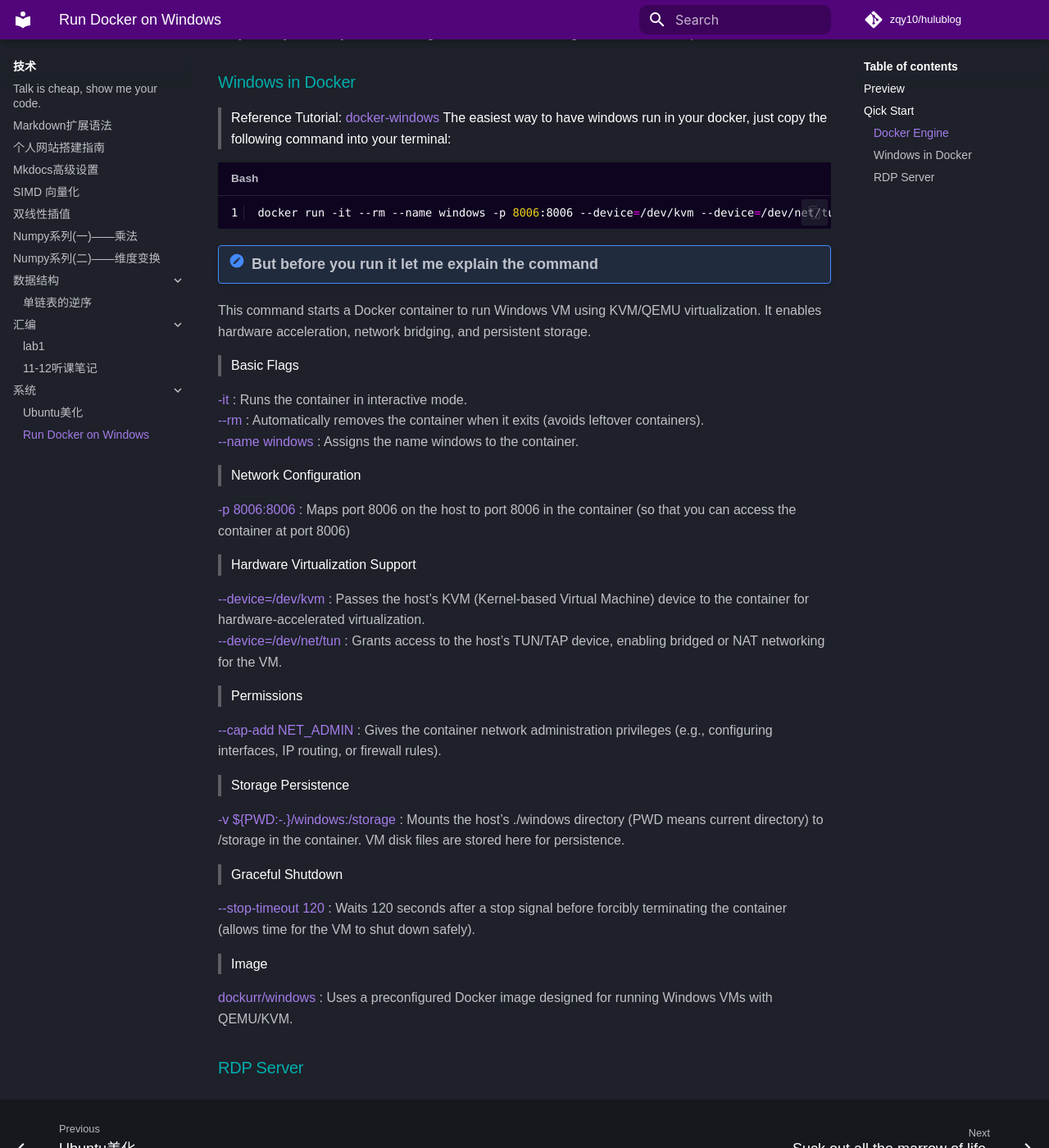
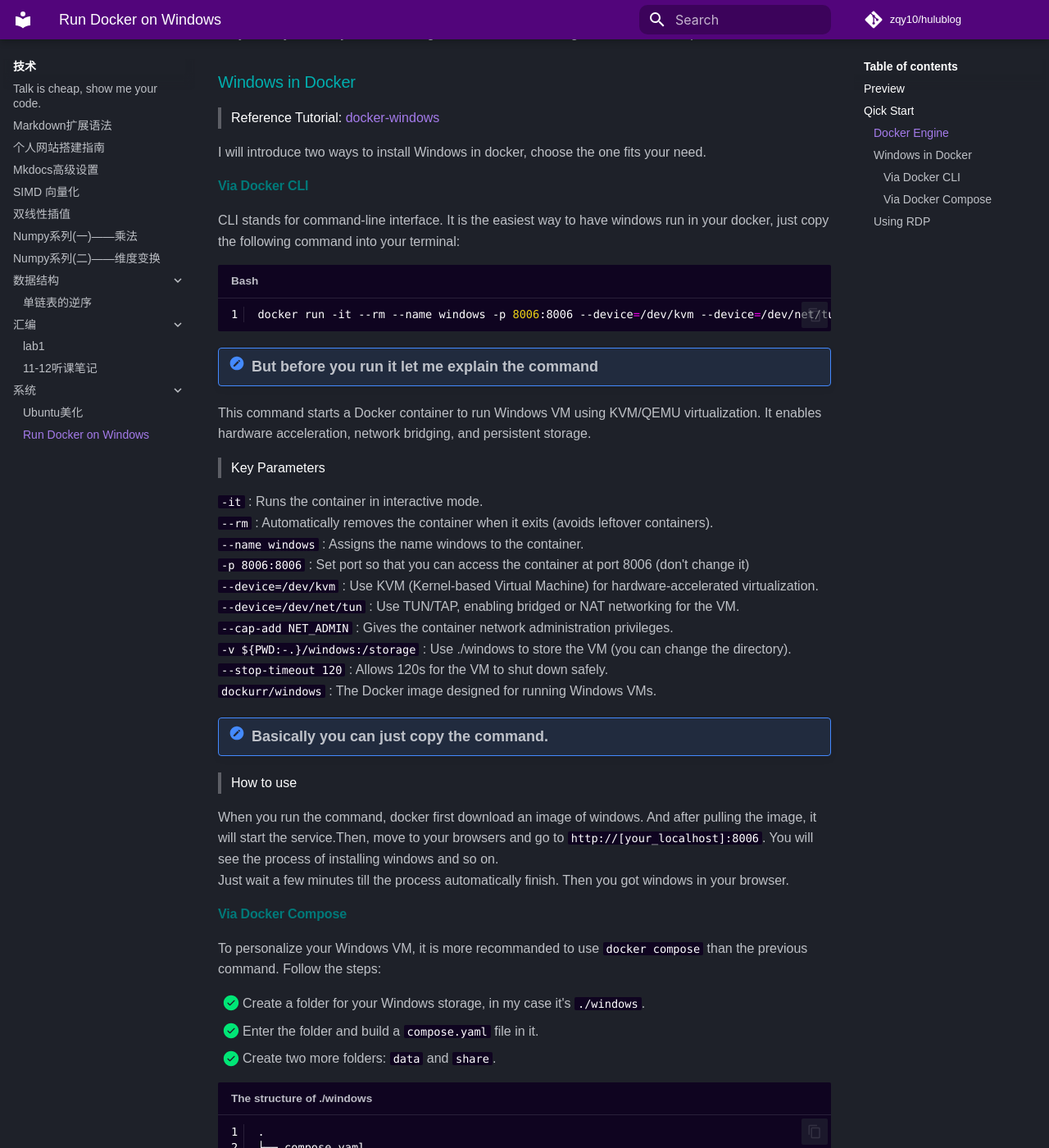
Before and after one commit to zqy10/hulublog, an MkDocs documentation site: the page built from docs/技术/系统/2025-04-11.md, in a window 1280 px wide and 1400 px high, scrolled down 2553 px. Shown: the whole window at 82% size. Built offline with MkDocs 1.6.1 and Material for MkDocs 9.7.7, drawn with Linux system fonts in a browser that asks for light colours; emoji names are drawn with the system emoji font; comment, search, counter and statistics services are not loaded; a style sheet for code colours, icons or effects is not loaded; some of the changed text lies outside the part shown.

Commit message:
finish docker-windows

````diff
--- a/docs/技术/系统/2025-04-11.md
+++ b/docs/技术/系统/2025-04-11.md
@@ -83,48 +83,127 @@
 
 ### Windows in Docker
 > Reference Tutorial: [docker-windows](https://github.com/dockur/windows)
-The easiest way to have windows run in your docker, just copy the following command into your terminal:
+
+I will introduce two ways to install Windows in docker, choose the one fits your need.
+
+#### Via Docker CLI
+CLI stands for command-line interface. It is the easiest way to have windows run in your docker, just copy the following command into your terminal:
 
 ```bash
 docker run -it --rm --name windows -p 8006:8006 --device=/dev/kvm --device=/dev/net/tun --cap-add NET_ADMIN -v ${PWD:-.}/windows:/storage --stop-timeout 120 dockurr/windows
 ```
 !!!note "<font size =4 >But before you run it let me explain the command</font>"
 
+This command starts a Docker container to run Windows VM using KVM/QEMU virtualization. It enables hardware acceleration, network bridging, and persistent storage.
+> Key Parameters
 
-This command starts a Docker container to run Windows VM using KVM/QEMU virtualization. It enables hardware acceleration, network bridging, and persistent storage.
+`-it` : Runs the container in interactive mode.
+`--rm` : Automatically removes the container when it exits (avoids leftover containers).
+`--name windows` : Assigns the name windows to the container.
+`-p 8006:8006` : Set port so that you can access the container at port 8006 (don't change it)
+`--device=/dev/kvm` : Use KVM (Kernel-based Virtual Machine) for hardware-accelerated virtualization.
+`--device=/dev/net/tun` : Use TUN/TAP, enabling bridged or NAT networking for the VM.
+`--cap-add NET_ADMIN` : Gives the container network administration privileges.
+`-v ${PWD:-.}/windows:/storage` : Use ./windows to store the VM (you can change the directory).
+`--stop-timeout 120` : Allows 120s for the VM to shut down safely.
+`dockurr/windows` :  The Docker image designed for running Windows VMs.
 
+!!!note "<font size =4 >Basically you can just copy the command.</font>"
 
-> Basic Flags
+> How to use
 
-[-it]() : Runs the container in interactive mode.
-[--rm]() : Automatically removes the container when it exits (avoids leftover containers).
-[--name windows]() : Assigns the name windows to the container.
+When you run the command, docker first download an image of windows. And after pulling the image, it will start the service.Then, move to your browsers and go to `http://[your_localhost]:8006`. You will see the process of installing windows and so on.
+Just wait a few minutes till the process automatically finish. Then you got windows in your browser.
 
-> Network Configuration
+#### Via Docker Compose
 
-[-p 8006:8006]() : Maps port 8006 on the host to port 8006 in the container (so that you can access the container at port 8006)
+To personalize your Windows VM, it is more recommanded to use `docker compose` than the previous command. Follow the steps:
 
-> Hardware Virtualization Support
+- [x] Create a folder for your Windows storage, in my case it's `./windows`.
+- [x] Enter the folder and build a `compose.yaml` file in it.
+- [x] Create two more folders: `data` and `share`.
 
-[--device=/dev/kvm]() : Passes the host’s KVM (Kernel-based Virtual Machine) device to the container for hardware-accelerated virtualization.
-[--device=/dev/net/tun]() : Grants access to the host’s TUN/TAP device, enabling bridged or NAT networking for the VM.
+```text title="The structure of ./windows"
+.
+├── compose.yaml
+├── data
+└── share
+```
 
-> Permissions
+- [x] Paste these into the compose file:
 
-[--cap-add NET_ADMIN]() : Gives the container network administration privileges (e.g., configuring interfaces, IP routing, or firewall rules).
+```yaml
+services:
+  windows:
+    image: dockurr/windows
+    container_name: windows
+    environment:
+      VERSION: "11"  # your windows version
+      RAM_SIZE: "3G"  # the RAM size for your windows
+      CPU_CORES: "4"  # the number of CPU cores for your windows
+      DISK_SIZE: "125G"  # the disk size for your windows
+    devices:
+      - /dev/kvm
+      - /dev/net/tun
+    cap_add:
+      - NET_ADMIN
+    ports:
+      - 8006:8006
+      - 3389:3389/tcp
+      - 3389:3389/udp
+    volumes:
+      - ./share:/data  # mount the share folder
+      - ./data:/storage  # mount the storage folder
+    restart: always
+    stop_grace_period: 2m
+```
+!!!info
+    <font size=4>Feel free to customize the options with my comments. Unless you know what you're doing, paste the others.
+    `./share:/data` means you mount `./share` in your current folder to `/data` in the Windows VM so that you can exchange files between the two systems through this folder.
+    `./data:/storage` means you use `./data` in your current folder to store your Windows.</font>
 
-> Storage Persistence
+- [x] Save the compose file and run:
 
-[-v ${PWD:-.}/windows:/storage]() : Mounts the host’s ./windows directory (PWD means current directory) to /storage in the container. VM disk files are stored here for persistence.
+```bash
+docker compose up -d
+```
+Docker will download all the things. In the end you will see something like this:
+```bash title="Output"
+[+] Running 1/1
+ ✔ Container windows  Running                                              1.0s
+```
+It means docker have finished its job. Now the Windows will start installing and initializing by itself.
+Again you can check the progress through your browser at `http://[your_localhost]:8006`. And you can start using it when it finishes initializing.
 
-> Graceful Shutdown
+!!!tip
+    <font size=4>Using Windows in your browser maybe quite slow and you don't have audio and paste.
+    We're using RDP to solve that problem .</font>
 
-[--stop-timeout 120]() : Waits 120 seconds after a stop signal before forcibly terminating the container (allows time for the VM to shut down safely).
+### Using RDP
+Now you already have Windows running and ready at port 8006. We're using the RDP server to make you more convinient to use.
+> Introducing RDP ( see [wikipedia](https://en.wikipedia.org/wiki/Remote_Desktop_Protocol) )
 
-> Image
+Remote Desktop Protocol (RDP) is a proprietary protocol developed by Microsoft Corporation which provides a user with a graphical interface to connect to another computer over a network connection.
 
-[dockurr/windows]() : Uses a preconfigured Docker image designed for running Windows VMs with QEMU/KVM.
+!!!note "<font size=4>In a word, RDP is good.</font>"
 
+> Install RDP
 
+There're lots of RDP client you can use. If you're using Linux, I recommand [Remmina](https://remmina.org/how-to-install-remmina/#snap).  If you're using MacOS, [Windows APP Mobile](https://apps.apple.com/nl/app/windows-app-mobile/id714464092?l=en-GB) will be good.
 
-### RDP Server
+> Access Your Windows
+
+I use Remmina as an example.
+
+- [x] Open Remmina and create a new connection ( the bottom at upper-left coerner )
+
+![example](images/2025-04-15%2020-38-28%20的屏幕截图.png)
+The server name should be `[your_localhost]:3389`
+The Window's default user is `docker`, the pssword be `admin`
+
+- [x] Save the setting and launch to connect.
+
+> Where to find the share folder
+
+Your will find it at `network -> host.lan -> Data` in Windows
+!!!note "<font size=4>Now you can enjoy your Windows</font>"
--- a/mkdocs.yml
+++ b/mkdocs.yml
@@ -56,7 +56,7 @@
       custom_checkbox: true
   - toc:
       permalink: true
-      toc_depth: 3
+      toc_depth: 4
   - pymdownx.highlight:
       use_pygments: true
       pygments_lang_class: true
````
Also changed, not shown: docs/技术/系统/images/2025-04-15 20-38-28 的屏幕截图.png (added).
